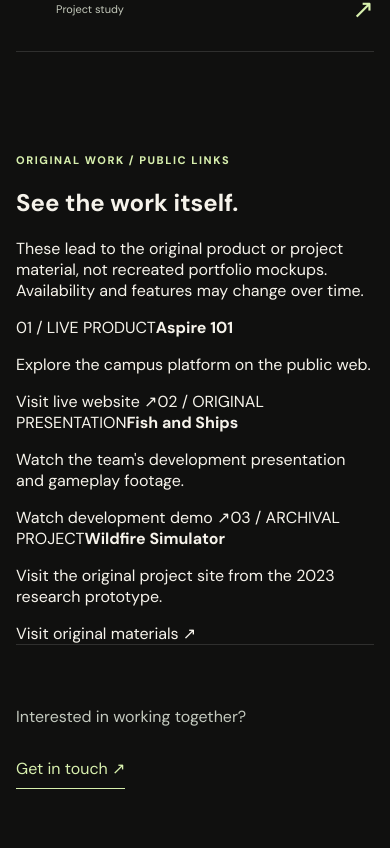
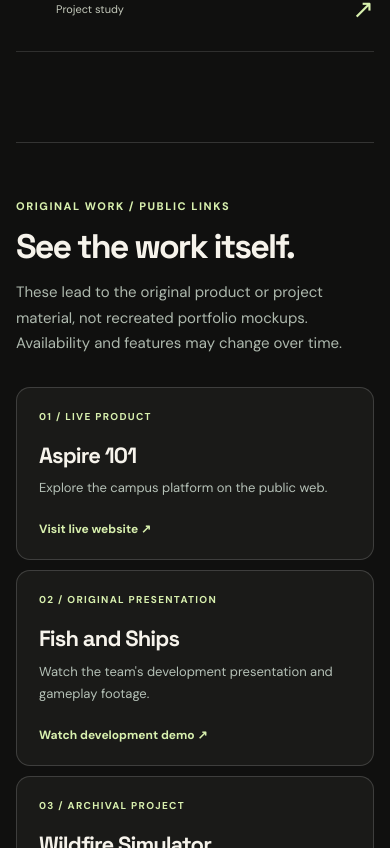
Before and after one commit to skrgulang/congyuzhao-portfolio, a Next.js app: page /projects in a window 390 px wide. Shown: the part 3116-3964 px from the top of the page. Built offline with nearby package versions, Linux system fonts and the light colour scheme.

Commit message:
Style source-first project showcase for desktop and mobile

```diff
--- a/app/globals.css
+++ b/app/globals.css
@@ -662,3 +662,20 @@ html{scroll-padding-top:24px}
 /* Keyboard skip-link destination stays discoverable without enclosing the whole section. */
 #work:focus{outline:none}
 #work:focus-visible .sectionTop h2{text-decoration:underline;text-decoration-color:var(--lime);text-decoration-thickness:2px;text-underline-offset:9px}
+
+/* Project index: direct links to verifiable original work. */
+.projectSources{padding:65px 0 85px;border-top:1px solid rgba(255,255,255,.15)}
+.projectSourcesIntro{max-width:760px}
+.projectSourcesIntro h2{font:700 clamp(34px,4.6vw,62px)/1.1 'Space Grotesk',sans-serif;letter-spacing:-.055em;margin:15px 0}
+.projectSourcesIntro>p:last-child{font-size:15px;line-height:1.7;color:#aeb9ae;max-width:690px}
+.projectSourcesGrid{display:grid;grid-template-columns:repeat(3,minmax(0,1fr));gap:13px;margin-top:30px}
+.projectSourcesGrid>a{min-width:0;display:flex;flex-direction:column;padding:27px 26px;min-height:245px;background:rgba(235,243,215,.045);border:1px solid rgba(255,255,255,.16);border-radius:14px;color:inherit;transition:border-color .2s,transform .2s}
+.projectSourcesGrid>a>span:first-child{font-size:10px;font-weight:700;letter-spacing:.13em;color:var(--lime)}
+.projectSourcesGrid>a>strong{font:650 clamp(22px,2.4vw,30px)/1.2 'Space Grotesk',sans-serif;margin:19px 0 9px;letter-spacing:-.04em}
+.projectSourcesGrid>a>p{font-size:13px;line-height:1.7;color:#b5c1b7;margin:0 0 22px}
+.projectSourcesGrid .projectSourcesAction{font-size:12px;font-weight:700;color:var(--lime);margin-top:auto}
+.projectSourcesGrid>a:hover,.projectSourcesGrid>a:focus-visible{border-color:var(--lime);transform:translateY(-3px)}
+.projectSourcesGrid>a:focus-visible{outline:2px solid var(--lime);outline-offset:4px}
+@media(max-width:860px){.projectSourcesGrid{grid-template-columns:1fr 1fr}.projectSourcesGrid>a:last-child{grid-column:1/-1}.projectSourcesGrid>a{min-height:215px}}
+@media(max-width:570px){.projectSources{padding:45px 0 60px}.projectSourcesGrid{grid-template-columns:1fr;gap:10px}.projectSourcesGrid>a:last-child{grid-column:auto}.projectSourcesGrid>a{min-height:0;padding:22px}}
+@media(prefers-reduced-motion:reduce){.projectSourcesGrid>a{transition:none}.projectSourcesGrid>a:hover,.projectSourcesGrid>a:focus-visible{transform:none}}
```
